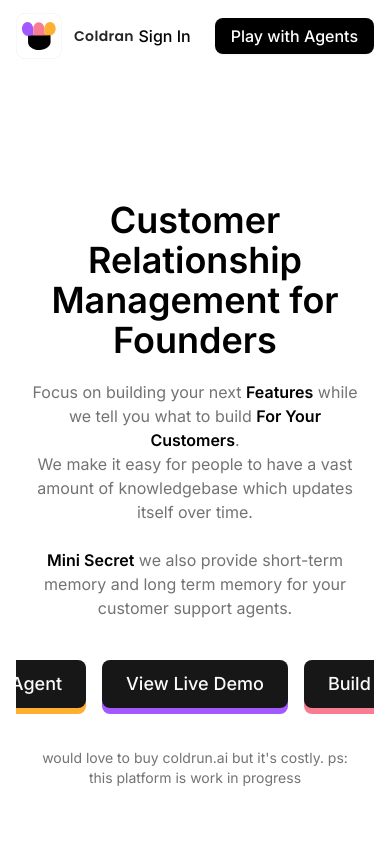
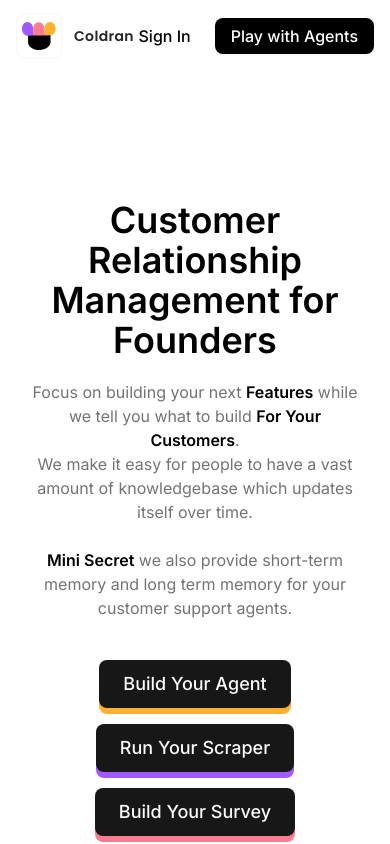
Before and after one commit to ColdranAI/web, a Next.js app: page / in a window 390 px wide. Shown: the top 844 px of the page. Built offline with nearby package versions, Linux system fonts and the light colour scheme.

Commit message:
Update page.tsx

```diff
--- a/src/app/(marketing)/page.tsx
+++ b/src/app/(marketing)/page.tsx
@@ -29,12 +29,12 @@ export default function Home() {
           <br />
           <span className="max-w-5xl font-semibold text-black">Mini Secret</span> we also provide short-term memory and long term memory for your customer support agents.
         </p>
-        <div className="flex items-center py-10 gap-4 justify-center">
+        <div className="flex flex-col sm:flex-row items-center py-10 gap-4 justify-center">
         <Button variant="default" size="lg">Build Your Agent</Button>
         <Button variant="blue" size="lg">
-          <a href="/demo">View Live Demo</a>
+          <a href="/demo">Run Your Scraper</a>
         </Button>
-        <Button variant="red" size="lg">Build Your Agent</Button>
+        <Button variant="red" size="lg">Build Your Survey</Button>
       </div>
       <p className="text-center text-sm text-muted-foreground">would love to buy coldrun.ai but it's costly. ps: this platform is work in progress</p>
       </div>
```
